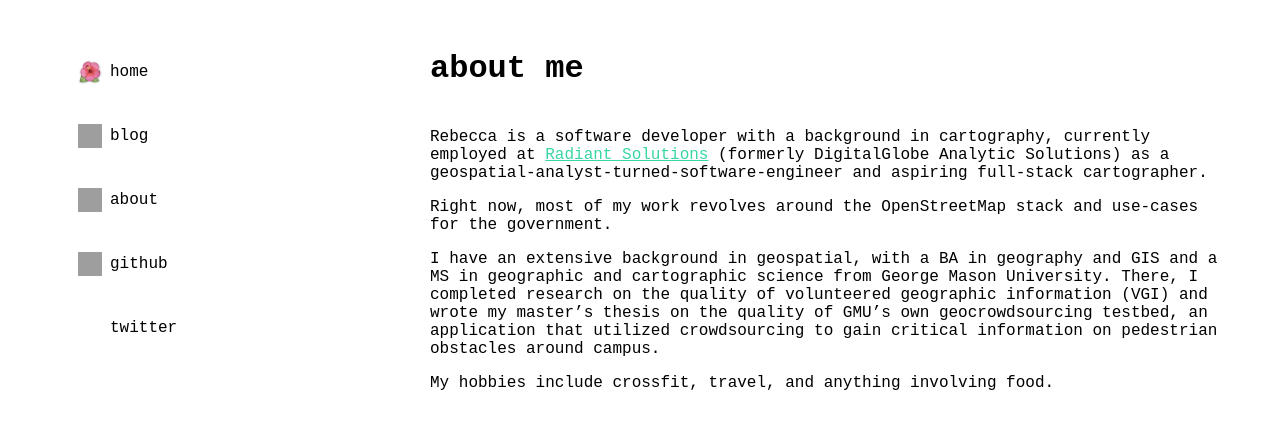
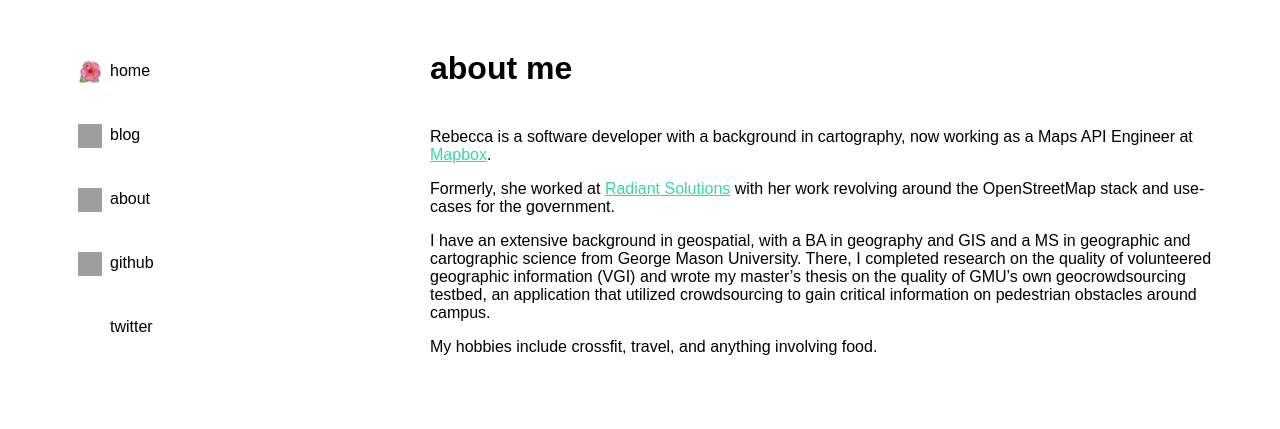
Before and after one commit to rmrice/rmrice.github.io, a Jekyll site: the page built from about.md, in a window 1280 px wide. Shown: the top 429 px of the page. Built offline with Jekyll 4.4.1, drawn with Linux system fonts in a browser that asks for light colours; grey boxes are pictures that could not be loaded.

Commit message:
update about me, css tweaks

```diff
--- a/about.md
+++ b/about.md
@@ -6,9 +6,9 @@ permalink: /about/
 
 # about me
 
-Rebecca is a software developer with a background in cartography, currently employed at [Radiant Solutions](http://www.radiantsolutions.com/) (formerly DigitalGlobe Analytic Solutions) as a geospatial-analyst-turned-software-engineer and aspiring full-stack cartographer.
+Rebecca is a software developer with a background in cartography, now working as a Maps API Engineer at [Mapbox](mapbox.com).
 
-Right now, most of my work revolves around the OpenStreetMap stack and use-cases for the government.
+Formerly, she worked at [Radiant Solutions](radiantsolutions.com) with her work revolving around the OpenStreetMap stack and use-cases for the government.
 
 I have an extensive background in geospatial, with a BA in geography and GIS and a MS in geographic and cartographic science from George Mason University. There, I completed research on the quality of volunteered geographic information (VGI) and wrote my master's thesis on the quality of GMU's own geocrowdsourcing testbed, an application that utilized crowdsourcing to gain critical information on pedestrian obstacles around campus.
 
--- a/css/styles.css
+++ b/css/styles.css
@@ -1,6 +1,6 @@
 html {
   font-size: 16px;
-  font-family: monospace;
+  font-family: sans-serif;
 }
 
 .sidebar {
@@ -48,6 +48,12 @@ body {
 
 a {
     color: inherit;
+}
+
+pre {
+    font-family: monospace;
+    background: aliceblue;
+    padding: 10px;
 }
 
 .wrapper a {
```
Also changed, not shown: index.md (+0 -4 lines), README.md, 6 other files.
